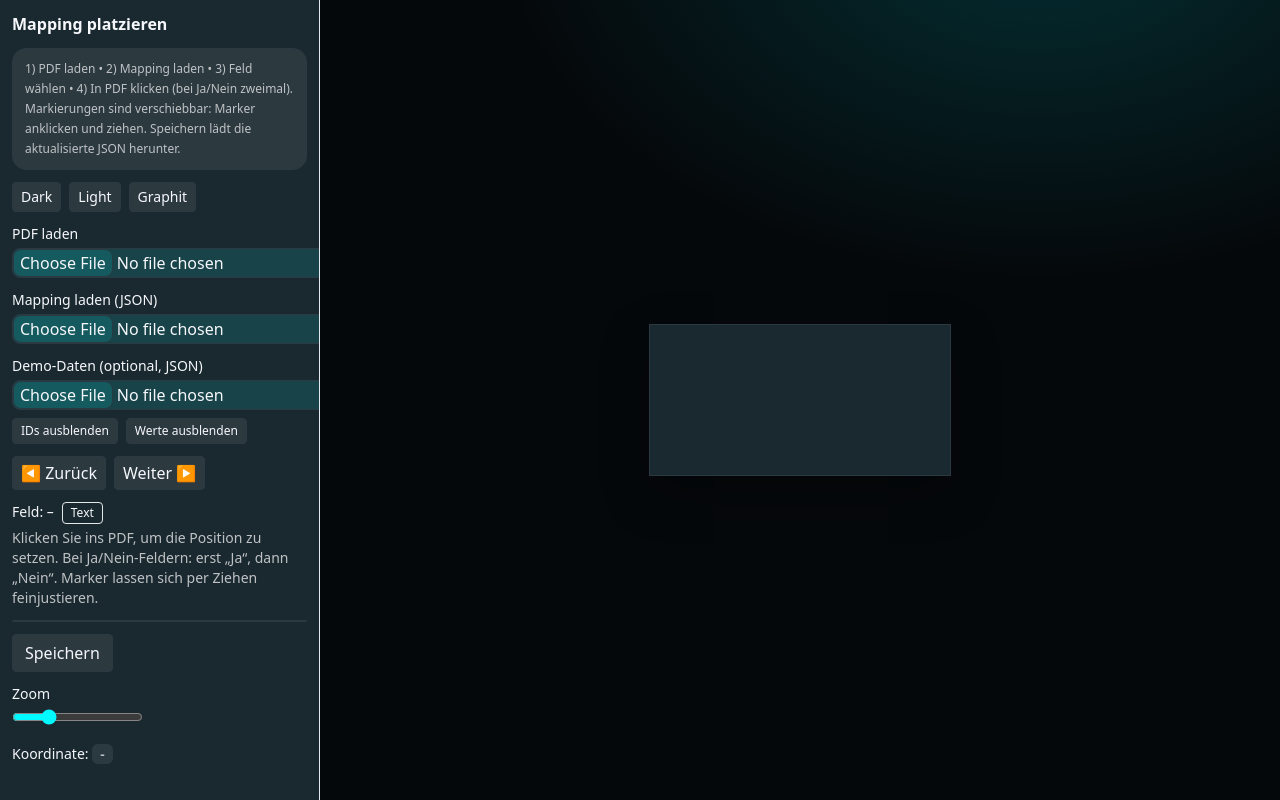
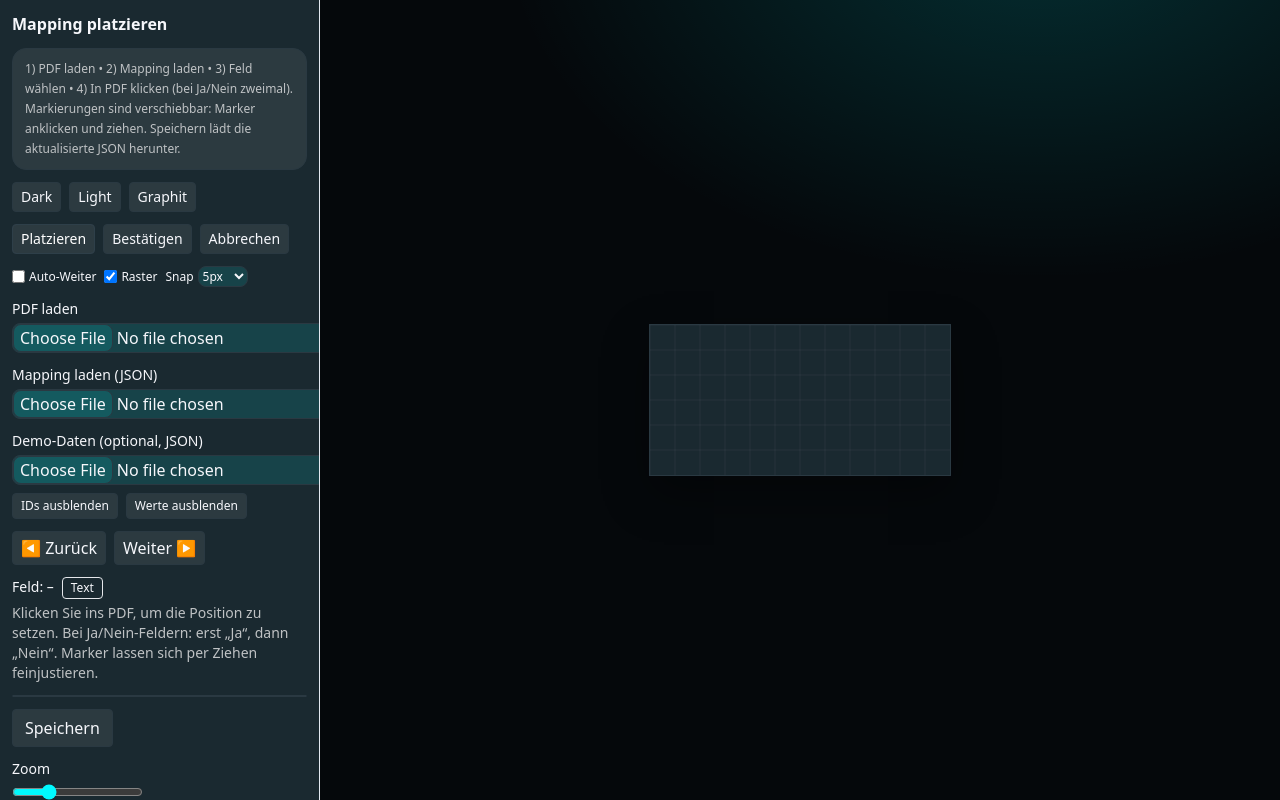
Before and after one commit to promptarchitekt/dev-pdf-mapping-app, a Next.js app: page / in a window 1280 px wide. Built offline with nearby package versions, Linux system fonts and the light colour scheme.

Commit message:
feat(workflow): explicit Platzieren/Bestätigen with auto-advance toggle, grid+snap, clearer overlay; money field highlight

```diff
--- a/components/PdfMapper.tsx
+++ b/components/PdfMapper.tsx
@@ -35,6 +35,10 @@ export default function PdfMapper() {
   const [previewData, setPreviewData] = useState<Record<string, any>>({});
   const [showIds, setShowIds] = useState(true);
   const [showValues, setShowValues] = useState(true);
+  const [placingMode, setPlacingMode] = useState(true); // nur setzen, wenn aktiv
+  const [autoAdvance, setAutoAdvance] = useState(false);
+  const [showGrid, setShowGrid] = useState(true);
+  const [snap, setSnap] = useState(5); // px
 
   const current = fields[idx];
   const displayType = (f: any) => {
@@ -82,6 +86,16 @@ export default function PdfMapper() {
     if (!ol || !base) return;
     const octx = ol.getContext("2d")!;
     octx.clearRect(0,0,ol.width, ol.height);
+    // optional grid
+    if (showGrid) {
+      octx.save();
+      octx.globalAlpha = 0.15;
+      octx.strokeStyle = '#6b7280';
+      const step = 25;
+      for (let x=0; x<ol.width; x+=step) { octx.beginPath(); octx.moveTo(x,0); octx.lineTo(x,ol.height); octx.stroke(); }
+      for (let y=0; y<ol.height; y+=step) { octx.beginPath(); octx.moveTo(0,y); octx.lineTo(ol.width,y); octx.stroke(); }
+      octx.restore();
+    }
     // style
     octx.font = "12px ui-sans-serif, system-ui";
     octx.textBaseline = "top";
@@ -125,8 +139,11 @@ export default function PdfMapper() {
             const top = cy - (fontSize + 2);
             const height = fontSize + 6;
             octx.save();
-            octx.globalAlpha = 0.18;
-            octx.fillStyle = css.getPropertyValue('--color-action-secondary') || '#0ea5e933';
+            const isMoney = /betrag|wert|eur|€/i.test(String(t.id||''));
+            octx.globalAlpha = 0.20;
+            octx.fillStyle = isMoney
+              ? (css.getPropertyValue('--color-base-gold') || '#ffc300')
+              : (css.getPropertyValue('--color-action-secondary') || '#0ea5e933');
             octx.fillRect(cx, top, Math.round(t.w), height);
             octx.restore();
             const txt = sampleText(t);
@@ -238,11 +255,12 @@ export default function PdfMapper() {
   };
 
   const onCanvasClick = (e: React.MouseEvent<HTMLCanvasElement>) => {
-    if (!current || !page) return;
+    if (!current || !page || !placingMode) return;
     const rect = (e.target as HTMLCanvasElement).getBoundingClientRect();
     const base = overlayRef.current || (e.target as HTMLCanvasElement);
-    const x = Math.round(e.clientX - rect.left);
-    const y = Math.round((base as HTMLCanvasElement).height - (e.clientY - rect.top));
+    let x = Math.round(e.clientX - rect.left);
+    let y = Math.round((base as HTMLCanvasElement).height - (e.clientY - rect.top));
+    if (snap && snap > 1) { x = Math.round(x / snap) * snap; y = Math.round(y / snap) * snap; }
 
     const copy = [...fields] as any[];
     const f = { ...(copy[idx] as any) };
@@ -253,7 +271,8 @@ export default function PdfMapper() {
         f.x_false = x; f.y_false = y; setAwaitingFalse(false); setIdx(Math.min(idx + 1, fields.length - 1));
       }
     } else {
-      f.x = x; f.y = y; setIdx(Math.min(idx + 1, fields.length - 1));
+      f.x = x; f.y = y;
+      if (autoAdvance) setIdx(Math.min(idx + 1, fields.length - 1));
     }
     copy[idx] = f as any;
     setFields(copy as any);
@@ -289,6 +308,24 @@ export default function PdfMapper() {
           <button className="px-2 py-1 border rounded" onClick={()=>{ document.body.classList.remove('theme-light','theme-graphite'); drawOverlay(); }}>Dark</button>
           <button className="px-2 py-1 border rounded" onClick={()=>{ document.body.classList.add('theme-light'); document.body.classList.remove('theme-graphite'); drawOverlay(); }}>Light</button>
           <button className="px-2 py-1 border rounded" onClick={()=>{ document.body.classList.add('theme-graphite'); document.body.classList.remove('theme-light'); drawOverlay(); }}>Graphit</button>
+        </div>
+
+        <div className="flex gap-2 text-sm">
+          <button className={`px-2 py-1 border rounded ${placingMode?'brightness-110':''}`} onClick={()=> setPlacingMode(true)}>Platzieren</button>
+          <button className="px-2 py-1 border rounded" onClick={()=> setPlacingMode(false)}>Bestätigen</button>
+          <button className="px-2 py-1 border rounded" onClick={()=> { setPlacingMode(false); drawOverlay(); }}>Abbrechen</button>
+        </div>
+        <div className="flex gap-2 text-xs">
+          <label className="inline-flex items-center gap-1"><input type="checkbox" checked={autoAdvance} onChange={e=>setAutoAdvance(e.target.checked)} /> Auto‑Weiter</label>
+          <label className="inline-flex items-center gap-1"><input type="checkbox" checked={showGrid} onChange={e=>{ setShowGrid(e.target.checked); drawOverlay(); }} /> Raster</label>
+          <label className="inline-flex items-center gap-1">Snap
+            <select value={snap} onChange={e=>{ const v=parseInt(e.target.value); setSnap(v); }}>
+              <option value={1}>aus</option>
+              <option value={5}>5px</option>
+              <option value={10}>10px</option>
+              <option value={25}>25px</option>
+            </select>
+          </label>
         </div>
 
         <div>
```
